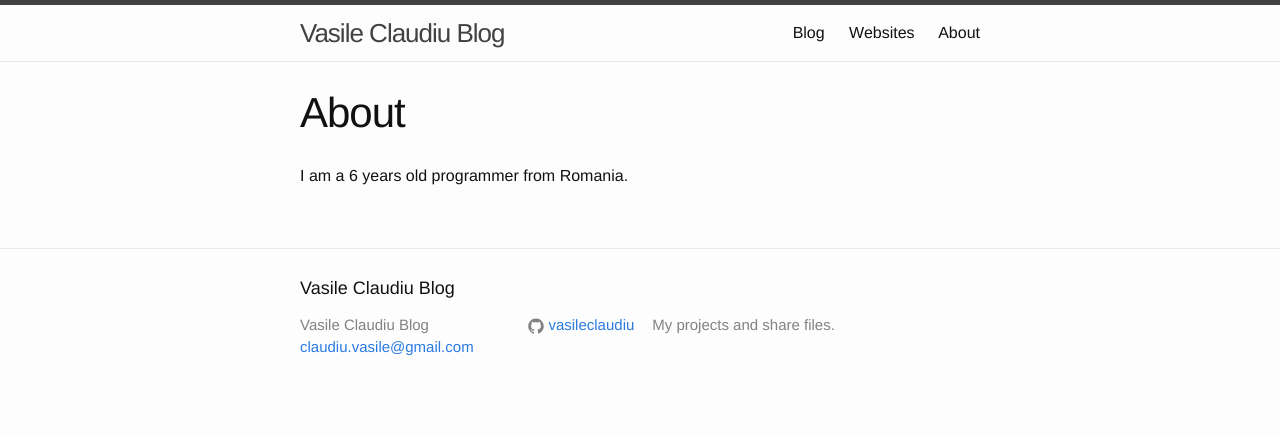
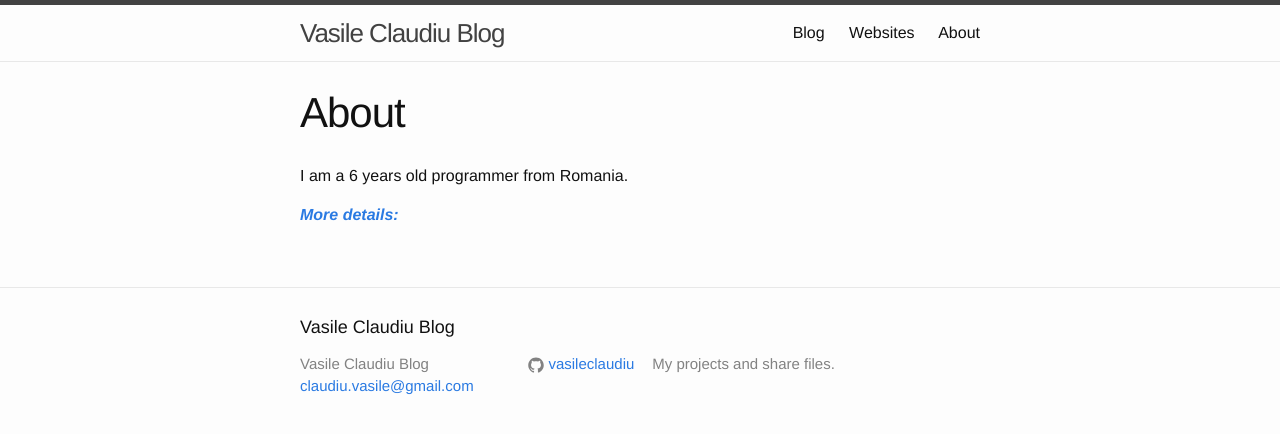
Before and after one commit to VasileClaudiu/blog, a Jekyll site: the page built from about.md, in a window 1280 px wide. Shown: the top 434 px of the page. Built offline with Jekyll 4.4.1, drawn with Linux system fonts in a browser that asks for light colours.

```diff
--- a/about.md
+++ b/about.md
@@ -5,3 +5,5 @@ permalink: /about/
 ---
 
 I am a {{ 'now' | date: '%Y' | minus: 2010 }} years old programmer from Romania.
+
+<a href="https://ro.linkedin.com/in/claudiu-vasile-0a17aa91"><strong><em>More details:</em></strong></a>
```
